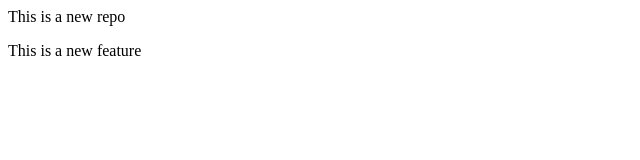
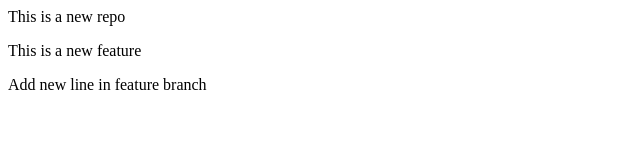
Before and after one commit to Aparna8715/LocalRepo, a plain HTML site: page index.html in a window 1280 px wide. Shown: the whole page, without its empty margins (0-640 px from the left). Drawn offline with Linux system fonts and the light colour scheme.

Commit message:
Add new paragraph in feature branch

```diff
--- a/index.html
+++ b/index.html
@@ -1,2 +1,3 @@
 <p>This is a new repo</p>
 <p>This is a new feature</p>
+<p>Add new line in feature branch</p>
```
